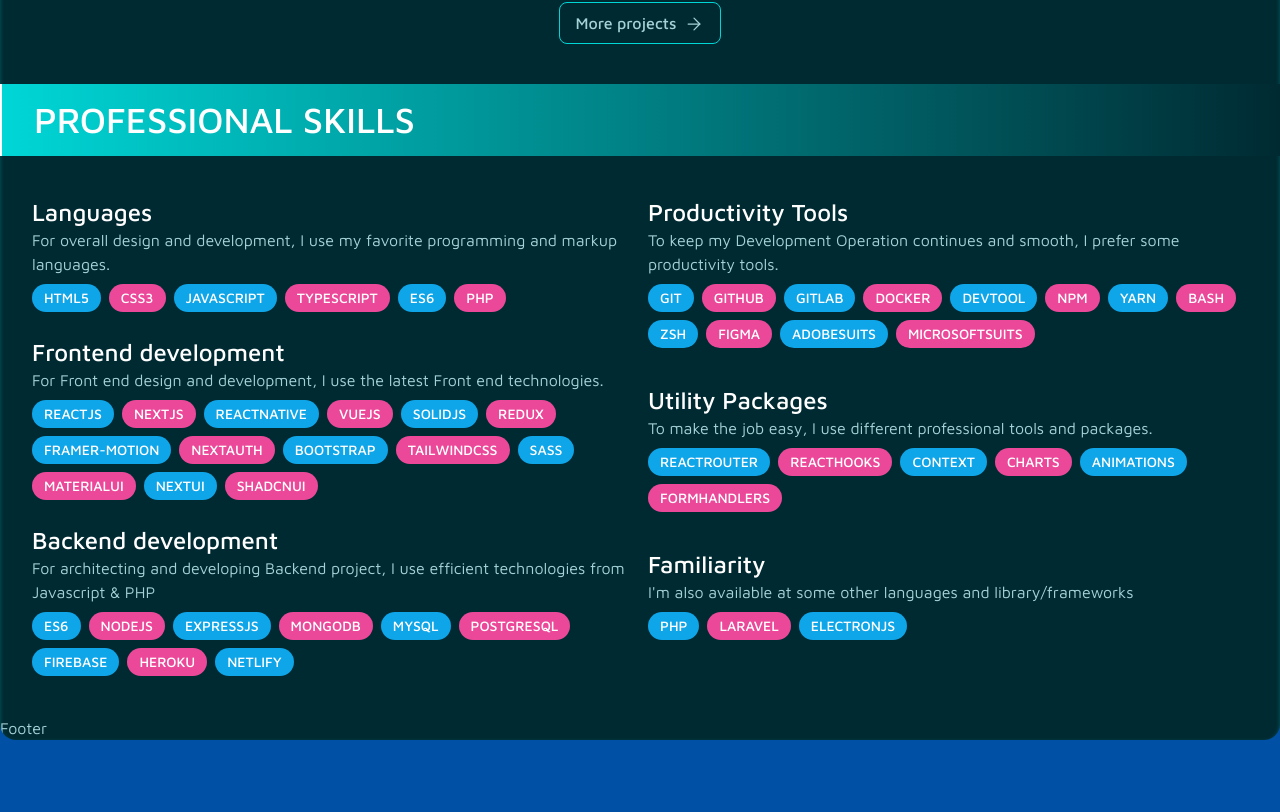
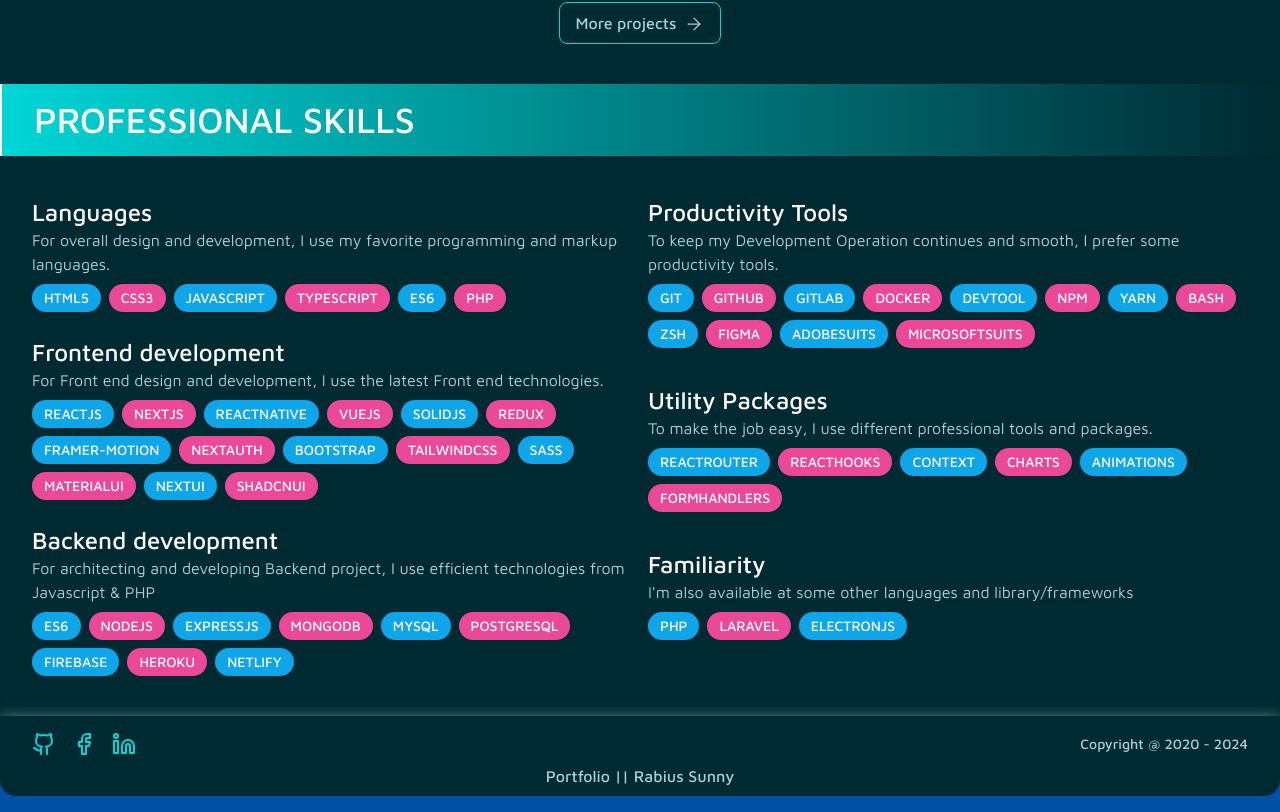
Before and after one commit to rabius-sunny/rabius-sunny-portfolio, a Next.js app: page / in a window 1280 px wide. Shown: the part 1179-1991 px from the top of the page. Before the commit the page ends 1919 px from the top, so only its background shows below. Built offline with nearby package versions, Linux system fonts and the light colour scheme.

Commit message:
add: footer

```diff
--- a/app/globals.css
+++ b/app/globals.css
@@ -23,3 +23,6 @@
 section {
   margin: 2.5rem 0;
 }
+footer {
+  box-shadow: 0 5px 15px;
+}
--- a/app/layout.tsx
+++ b/app/layout.tsx
@@ -28,7 +28,7 @@
   return (
     <html lang='en'>
       <body className={merge(maven.className, 'bg-main')}>
-        <main className=' bg-primary min-h-screen lg:min-h-[96vh] xl:max-w-7xl lg:mx-8 xl:mx-auto text-text lg:mt-4 lg:rounded-2xl shadow-inner shadow-heading/30 overflow-hidden'>
+        <main className=' bg-primary min-h-screen lg:min-h-[96vh] xl:max-w-7xl lg:mx-8 xl:mx-auto text-text lg:my-4 lg:rounded-2xl lg:shadow-inner shadow-heading/30 overflow-hidden'>
           <Appbar />
 
           {children}
--- a/components/shared/ui/Footer.tsx
+++ b/components/shared/ui/Footer.tsx
@@ -1,3 +1,32 @@
+import Link from 'next/link'
+import { Facebook, Github, Linkedin } from 'lucide-react'
+
+import Container from './Container'
+
 export default function Footer() {
-  return <footer>Footer</footer>
+  return (
+    <footer className='shadow-heading/10 pt-4 pb-2'>
+      <Container>
+        <div className='flex flex-col items-center gap-2 md:flex-row md:flex-between'>
+          <div className='flex-center gap-4'>
+            <Link href='https://github.com/rabius-sunny'>
+              <Github className='text-heading size-6' />
+            </Link>
+            <Link href='https://fb.com/rabibinsalam'>
+              <Facebook className='text-heading size-6' />
+            </Link>
+            <Link href='https://linkedin.com/in/rabius-sunny'>
+              <Linkedin className='text-heading size-6' />
+            </Link>
+          </div>
+          <p className='text-sm font-medium'>
+            Copyright @ 2020 - {new Date().getFullYear()}
+          </p>
+        </div>
+        <div className='text-center font-medium text-sm md:text-base mt-2'>
+          Portfolio || Rabius Sunny
+        </div>
+      </Container>
+    </footer>
+  )
 }
```
